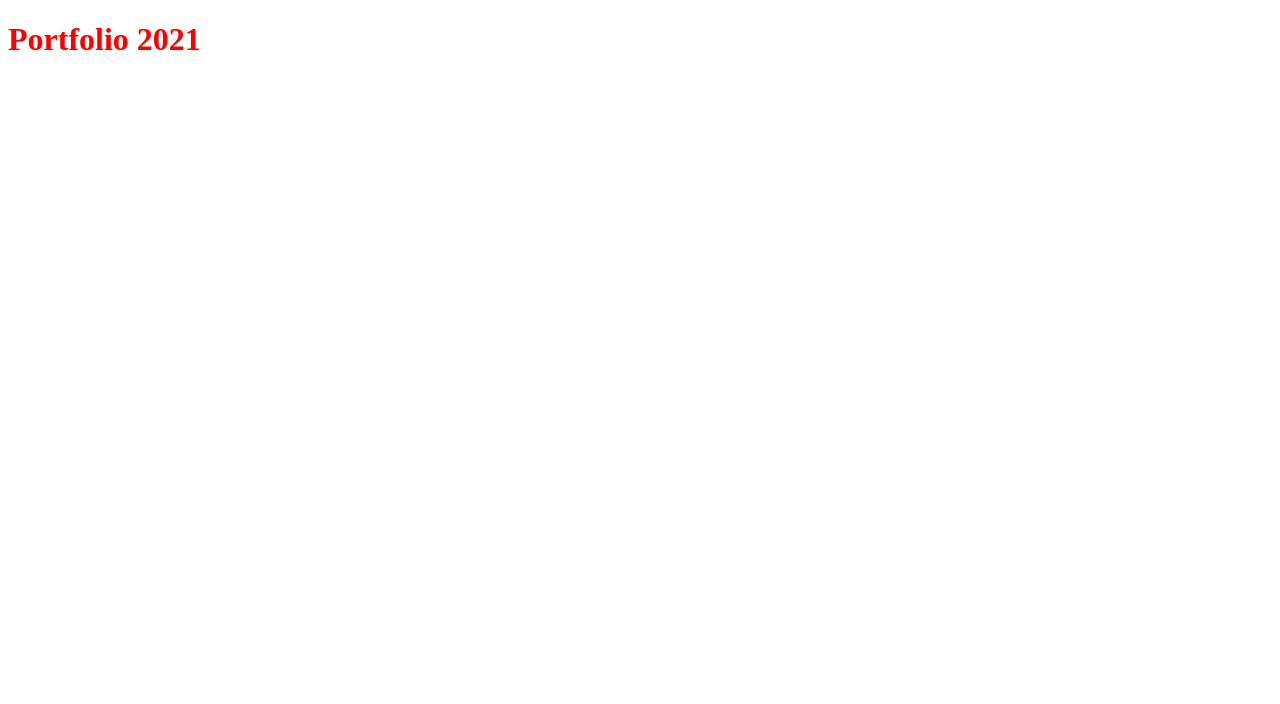
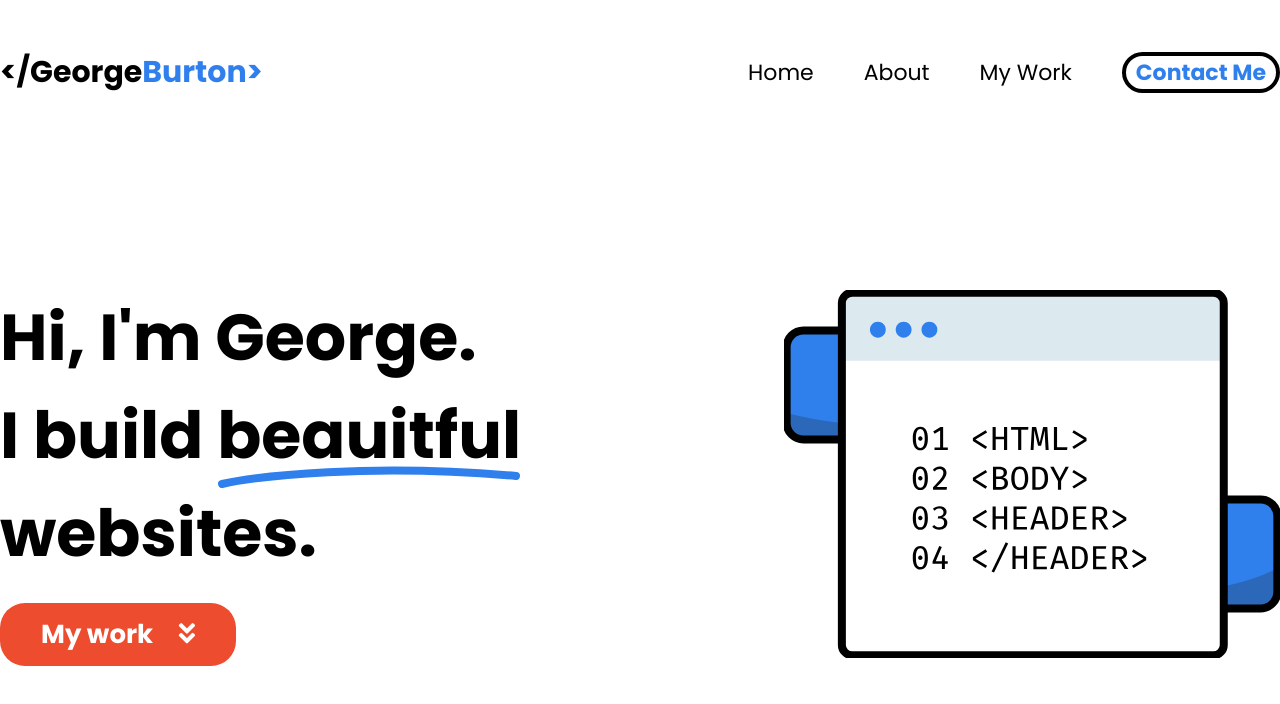
Before and after one commit to georgeburton97/portoflio2021, a website built with Parcel: page index.html in a window 1280 px wide. Built offline with nearby package versions, Linux system fonts and the light colour scheme.

Commit message:
Added navbar and hero

```diff
--- a/index.html
+++ b/index.html
@@ -5,11 +5,44 @@
     <meta http-equiv="X-UA-Compatible" content="IE=edge">
     <meta name="viewport" content="width=device-width, initial-scale=1.0">
     <link rel="stylesheet" href="styles/style.scss">
+    <link rel="stylesheet" href="https://cdnjs.cloudflare.com/ajax/libs/font-awesome/5.15.2/css/all.min.css" integrity="sha512-HK5fgLBL+xu6dm/Ii3z4xhlSUyZgTT9tuc/hSrtw6uzJOvgRr2a9jyxxT1ely+B+xFAmJKVSTbpM/CuL7qxO8w==" crossorigin="anonymous" />
     <title>Document</title>
 </head>
 <body>
+    <div class="hero">
 
-    <h1>Portfolio 2021</h1>
+        <header>
+            <nav class="nav-wrapper transparent">
+                <div class="container">
+                    <a href="" class="brand-logo left">&lt;/George<span>Burton&gt;</span></a>
+                    <ul class=" hide-on-med-and-down">
+                        <li> <a href="">Home</a></li>
+                        <li> <a href="">About</a></li>
+                        <li> <a href="">My Work</a></li>
+                        <li class="contact"><a href="">Contact Me</a></li>
+                    </ul>
+                </div>
+            </nav>
+        </header>
+
+
+        <section class="main">
+            <div class="container-inner flex">
+                <div class="left-text">
+                    <h1>Hi, I'm George.<br>I build <span class="underline">beauitful </span> websites.</h1>
+                    <a href="#">My work <i class="fas fa-angle-double-down"></i></a>
+                </div>
+                <div class="right-img">
+                    <img src="/images/heroimg.svg" alt="">
+                </div>
+            </div>
+        </section>
+
+    </div>
+
+
+
+
     <script src="js/index.js"></script>
 </body>
 </html>
--- a/js/index.js
+++ /dev/null
@@ -1,5 +0,0 @@
-let test = (name) => {
-    console.log(`hello ${name}`)
-}
-
-test('George');
--- /dev/null
+++ b/styles/_config.scss
@@ -0,0 +1,4 @@
+// Variables
+
+$primaryColor: #2f80ed;
+$secondaryColor: #ed4c2f;
--- /dev/null
+++ b/styles/_hero.scss
@@ -0,0 +1,47 @@
+.container-inner {
+    margin: 0 auto;
+    max-width: 1300px;
+    padding: 20px 0;
+    margin-top: 12%;
+}
+
+.flex {
+    display: flex;
+    justify-content: space-between;
+    align-items: center;
+}
+
+img {
+    width: 496px;
+}
+
+.main {
+    h1 {
+        font-size: 65px;
+    }
+}
+
+.underline {
+    background-image: url(/images/underline.svg);
+    background-repeat: no-repeat;
+    background-position: bottom;
+    padding-bottom: 7px;
+}
+
+.main a {
+    background-color: $secondaryColor;
+    text-decoration: none;
+    font-size: 26px;
+    color: #fff;
+    padding: 12px;
+    border-radius: 25px;
+    display: block;
+    text-align: center;
+    width: 236px;
+    font-weight: bold;
+    margin-top: 20px;
+
+    i {
+        padding-left: 20px;
+    }
+}
--- /dev/null
+++ b/styles/_nav.scss
@@ -0,0 +1,52 @@
+.container {
+    display: flex;
+    align-items: center;
+    justify-content: space-between;
+    margin: 0 auto;
+    max-width: 1600px;
+    padding: 20px 0;
+    padding-top: 50px;
+}
+
+header {
+    a {
+        text-decoration: none;
+    }
+
+    ul {
+        list-style: none;
+        display: flex;
+        align-items: center;
+
+        li {
+            padding-right: 50px;
+
+            a {
+                color: black;
+                font-size: 22px;
+                font-weight: 400;
+            }
+        }
+    }
+
+    .brand-logo {
+        font-size: 30px;
+        color: black;
+        font-weight: bold;
+
+        span {
+            color: $primaryColor;
+        }
+    }
+}
+
+.contact {
+    border: 4px solid black;
+    padding: 0 10px;
+    border-radius: 39px;
+
+    a {
+        font-weight: bold;
+        color: $primaryColor;
+    }
+}
--- a/styles/style.scss
+++ b/styles/style.scss
@@ -1,3 +1,36 @@
-h1 {
-    color: red;
+@import "config";
+@import "nav";
+@import "hero";
+
+// Fonts
+@import url("https://fonts.googleapis.com/css2?family=Poppins:wght@400;500;700&display=swap");
+
+* {
+    margin: 0;
+    padding: 0;
+    box-sizing: border-box;
 }
+
+body {
+    font-family: "Poppins", sans-serif;
+}
+
+.hero {
+    height: 100vh;
+    // position: relative;
+    width: 100%;
+}
+
+// .hero:before {
+//     content: "";
+//     background-image: url(/images/memphis-colorful.png);
+//     background-repeat: repeat;
+//     position: absolute;
+//     background-size: 300px;
+//     top: 0px;
+//     right: 0px;
+//     bottom: 0px;
+//     left: 0px;
+//     opacity: 0.6;
+//     z-index: -1;
+// }
```
Also changed, not shown: dist/heroimg.40f469d6.svg (added), dist/index.html, dist/memphis-colorful.5f5adf0c.png (added), dist/underline.3b60bd12.svg (added), images/heroimg.svg (added), images/memphis-colorful.png (added), images/underline.svg (added), 6 other files.
